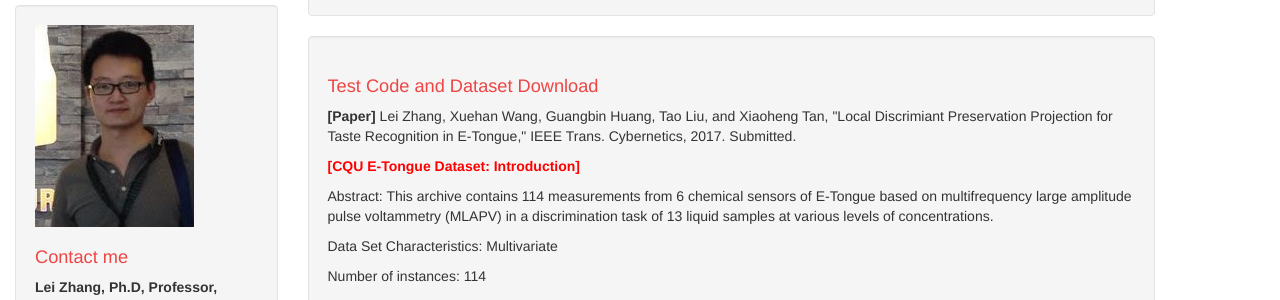
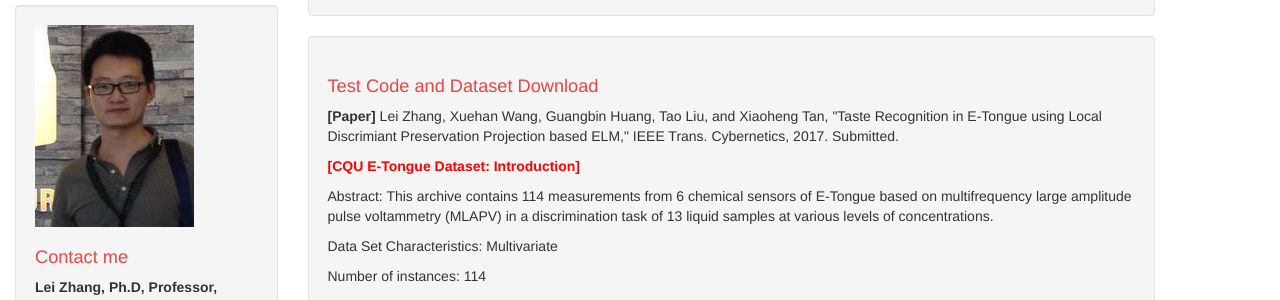
Before and after one commit to DrLeiZhang/website, a Jekyll site: the page built from tempcode.html, in a window 1280 px wide and 1400 px high. Shown: the part 195-495 px from the top of the window. Built offline with Jekyll 4.4.1, drawn with Linux system fonts in a browser that asks for light colours; Markdown is read by kramdown in place of the engine named in the settings; some of the changed text lies outside the part shown.

Commit message:
Update
Signed-off-by: leizhang@cqu.edu.cn <leizhang@cqu.edu.cn>

```diff
--- a/tempcode.html
+++ b/tempcode.html
@@ -10,7 +10,7 @@ layout: default
 <div class="well">
 
 <h1>Test Code and Dataset Download</h1>
-<p><B>[Paper]</B> Lei Zhang, Xuehan Wang, Guangbin Huang, Tao Liu, and Xiaoheng Tan, "Local Discrimiant Preservation Projection for Taste Recognition in E-Tongue," IEEE Trans. Cybernetics, 2017. Submitted.</p>
+<p><B>[Paper]</B> Lei Zhang, Xuehan Wang, Guangbin Huang, Tao Liu, and Xiaoheng Tan, "Taste Recognition in E-Tongue using Local Discrimiant Preservation Projection based ELM," IEEE Trans. Cybernetics, 2017. Submitted.</p>
 <p><B style="color:red;">[CQU E-Tongue Dataset: Introduction]</B></p>
 <p>Abstract: This archive contains 114 measurements from 6 chemical sensors of E-Tongue based on multifrequency large amplitude pulse voltammetry (MLAPV) in a discrimination task of 13 liquid samples at various levels of concentrations. </p>
 
@@ -52,7 +52,7 @@ layout: default
 <p><b>Citation Request:</B></p>
 
 <p>Please cite:</p>
-<p>[1] L. Zhang, X. Wang, G. Huang, T. Liu and X. Tan, “Local Discriminant Preservation Projection for Tastes Recognition in E-Tongue,” IEEE Transactions on Cybernetics, submitted, 2017.</p>
+<p>[1] L. Zhang, X. Wang, G. Huang, T. Liu and X. Tan, “Taste Recognition in E-Tongue using Local Discrimiant Preservation Projection based ELM,” IEEE Transactions on Cybernetics, submitted, 2017.</p>
 
 <p>[2] L. Zhang, Y. Liu, and P. Deng, "Odor Recognition in Multiple E-nose Systems with Cross-domain Discriminative Subspace Learning," IEEE Trans. Instrumentation and Measurement, vol. 66, no. 7, pp. 1679-1692, July 2017. <a href="resources/CDSL_paper_code.rar">[E-nose data and codes]</a> <I style="color:red;">[download here]</I></p>
 
```
